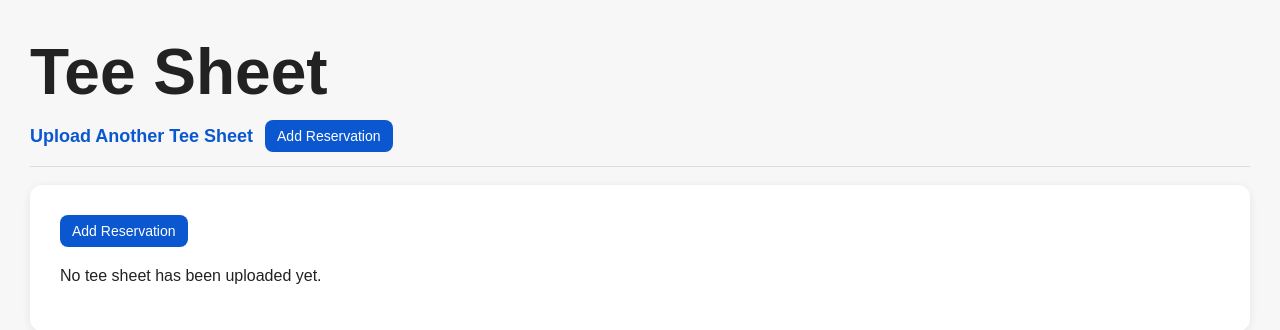
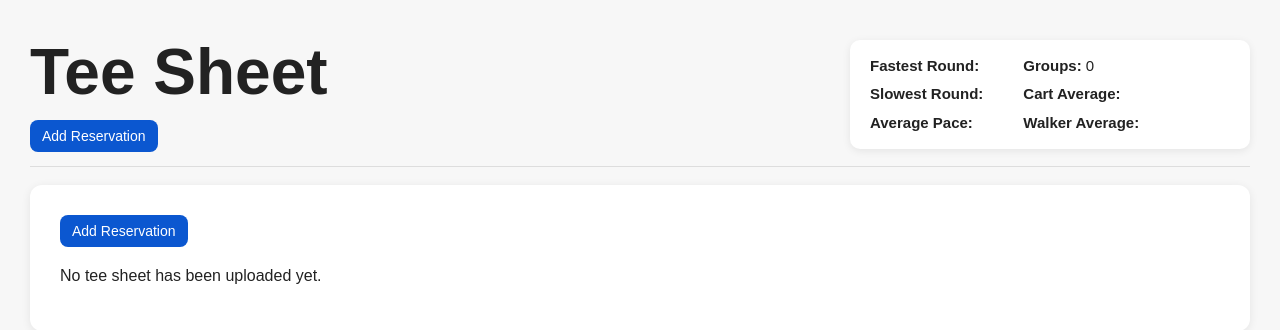
Before and after one commit to nicholasdemarcoo-ui/pacecontrol, a Flask app: page /tee-sheet in a window 1280 px wide. Shown: the top 330 px of the page. Run offline with Flask 3, Linux system fonts and the light colour scheme.

Commit message:
Update tee_sheet.html

```diff
--- a/templates/tee_sheet.html
+++ b/templates/tee_sheet.html
@@ -26,6 +26,19 @@
             border-bottom: 1px solid #ddd;
         }
 
+        .top-row {
+            display: flex;
+            justify-content: space-between;
+            align-items: flex-start;
+            gap: 30px;
+        }
+
+        .left-side {
+            display: flex;
+            flex-direction: column;
+            min-width: 360px;
+        }
+
         h1 {
             margin: 0 0 16px 0;
             font-size: 64px;
@@ -39,11 +52,22 @@
             flex-wrap: wrap;
         }
 
-        .top-bar a {
-            color: #0b57d0;
-            text-decoration: none;
-            font-weight: bold;
-            font-size: 18px;
+        .summary-box {
+            display: flex;
+            gap: 40px;
+            background: white;
+            padding: 16px 20px;
+            border-radius: 10px;
+            box-shadow: 0 2px 8px rgba(0,0,0,0.08);
+            min-width: 360px;
+        }
+
+        .summary-col {
+            display: flex;
+            flex-direction: column;
+            gap: 8px;
+            font-size: 15px;
+            line-height: 1.35;
         }
 
         .table-shell {
@@ -63,7 +87,7 @@
         .body-table-wrap {
             overflow-x: auto;
             overflow-y: auto;
-            max-height: calc(100vh - 300px);
+            max-height: calc(100vh - 320px);
             border-top: 0;
             border-radius: 0 0 8px 8px;
         }
@@ -157,7 +181,6 @@
             margin: 0;
         }
 
-        /* Match column widths across both tables */
         .col-time { width: 180px; }
         .col-group { width: 180px; }
         .col-players { width: 360px; }
@@ -174,14 +197,30 @@
 <body>
     <div class="page-shell">
         <div class="sticky-header">
-            <h1>Tee Sheet</h1>
+            <div class="top-row">
+                <div class="left-side">
+                    <h1>Tee Sheet</h1>
 
-            <div class="top-bar">
-                <a href="/">Upload Another Tee Sheet</a>
+                    <div class="top-bar">
+                        <form class="add-form" action="/add-reservation" method="POST">
+                            <button class="btn btn-add" type="submit">Add Reservation</button>
+                        </form>
+                    </div>
+                </div>
 
-                <form class="add-form" action="/add-reservation" method="POST">
-                    <button class="btn btn-add" type="submit">Add Reservation</button>
-                </form>
+                <div class="summary-box">
+                    <div class="summary-col">
+                        <div><strong>Fastest Round:</strong> {{ summary.fastest }}{% if summary.fastest_name %} ({{ summary.fastest_name }}){% endif %}</div>
+                        <div><strong>Slowest Round:</strong> {{ summary.slowest }}{% if summary.slowest_name %} ({{ summary.slowest_name }}){% endif %}</div>
+                        <div><strong>Average Pace:</strong> {{ summary.average }}</div>
+                    </div>
+
+                    <div class="summary-col">
+                        <div><strong>Groups:</strong> {{ summary.groups }}</div>
+                        <div><strong>Cart Average:</strong> {{ summary.cart_avg }}</div>
+                        <div><strong>Walker Average:</strong> {{ summary.walker_avg }}</div>
+                    </div>
+                </div>
             </div>
         </div>
 
```
